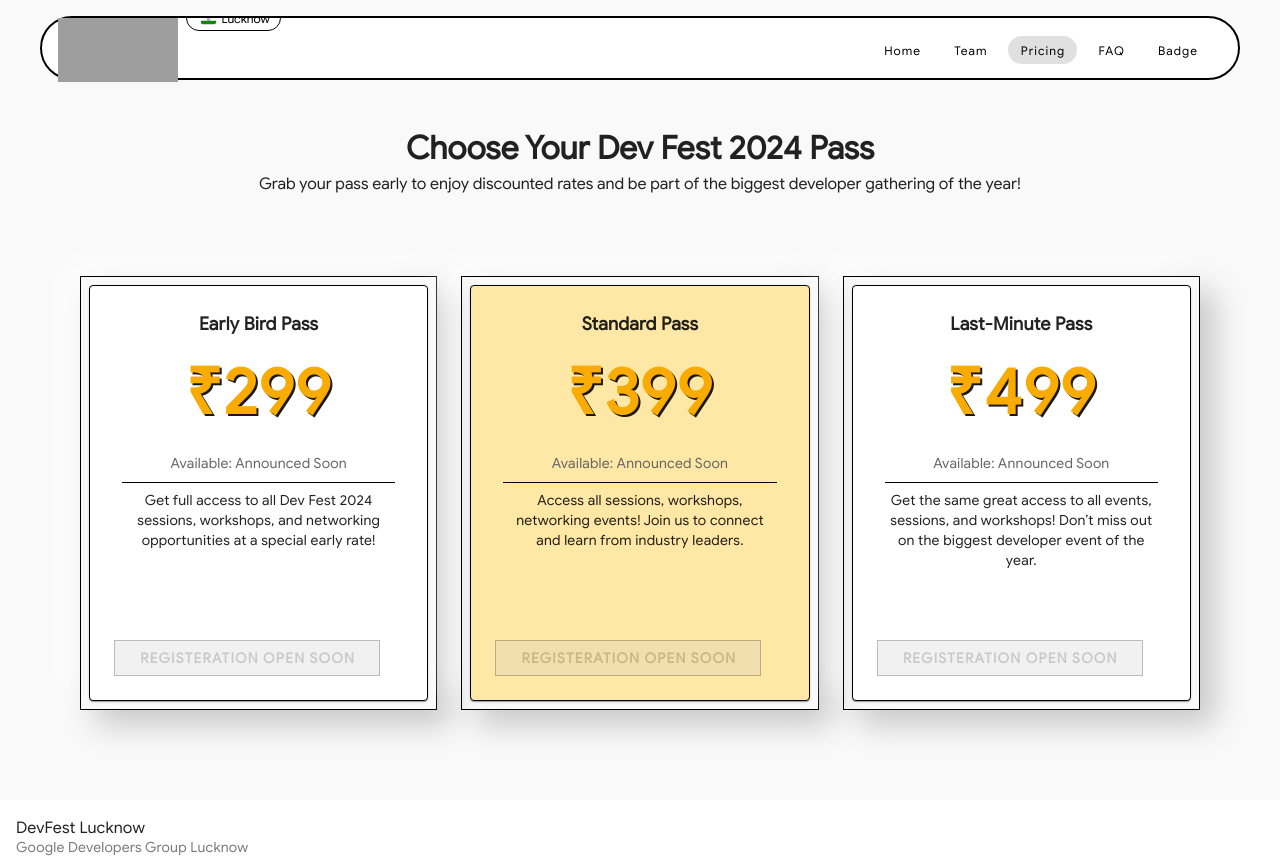
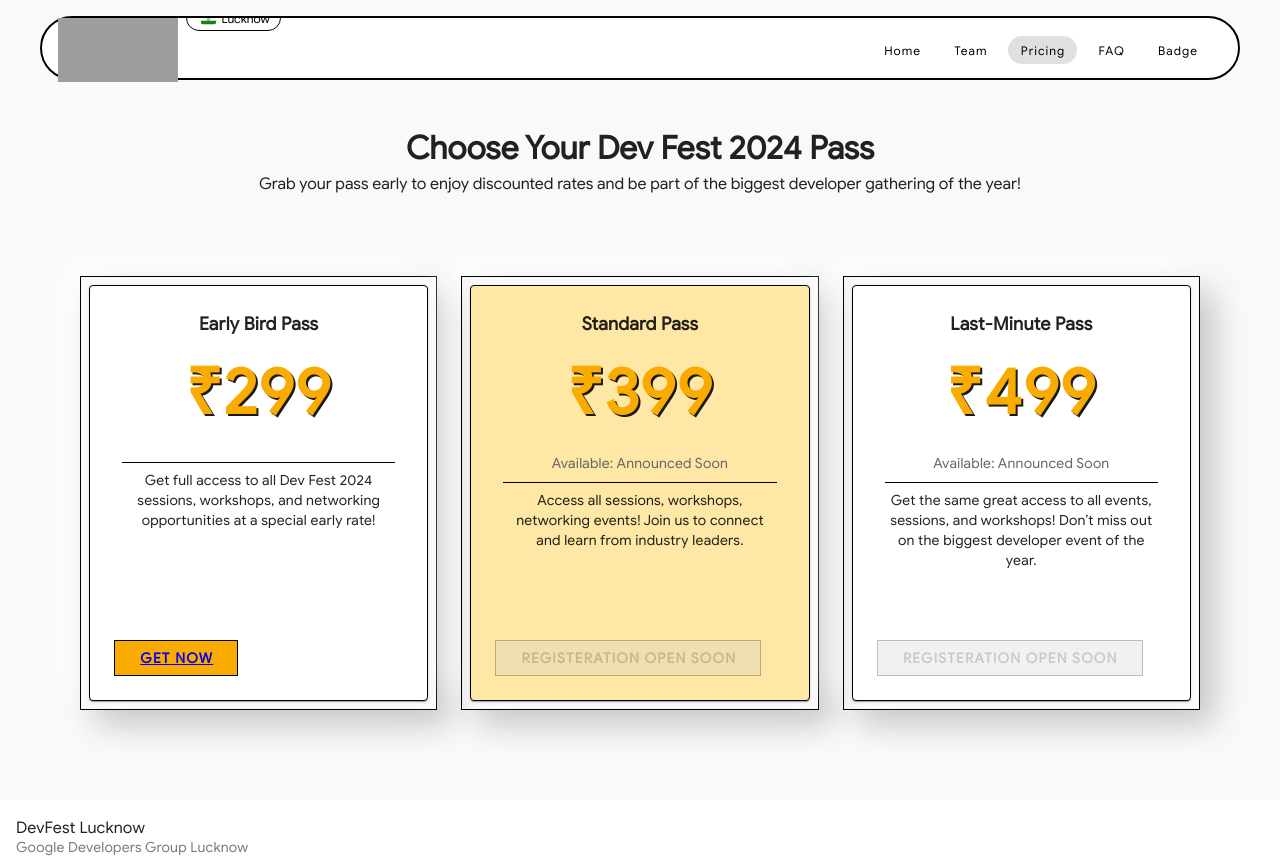
Before and after one commit to AbhishekSingh888/gdglucknow-2024, a Nuxt app: page /pricing in a window 1280 px wide. Built offline with nearby package versions, Linux system fonts and the light colour scheme; grey boxes are pictures that could not be loaded.

Commit message:
added pass

```diff
--- a/pages/pricing.vue
+++ b/pages/pricing.vue
@@ -11,12 +11,11 @@
             <v-card-title class="title">Early Bird Pass</v-card-title>
             <v-card-subtitle class="price">₹299</v-card-subtitle>
             <v-card-text class="flex-grow-1">
-              <p class="subtext">Available: Announced Soon</p>
               <div class="divider"></div>
               <p>Get full access to all Dev Fest 2024 sessions, workshops, and networking opportunities at a special early rate!</p>
             </v-card-text>
             <v-card-actions>
-              <v-btn class="neumorphic-btn mt-auto" disabled>Registeration Open Soon</v-btn>
+              <v-btn class="neumorphic-btn mt-auto"><a href="https://www.commudle.com/communities/gdg-lucknow/events/devfest-lucknow-2024">Get Now</a></v-btn>
             </v-card-actions>
           </v-card>
         </div>
```
